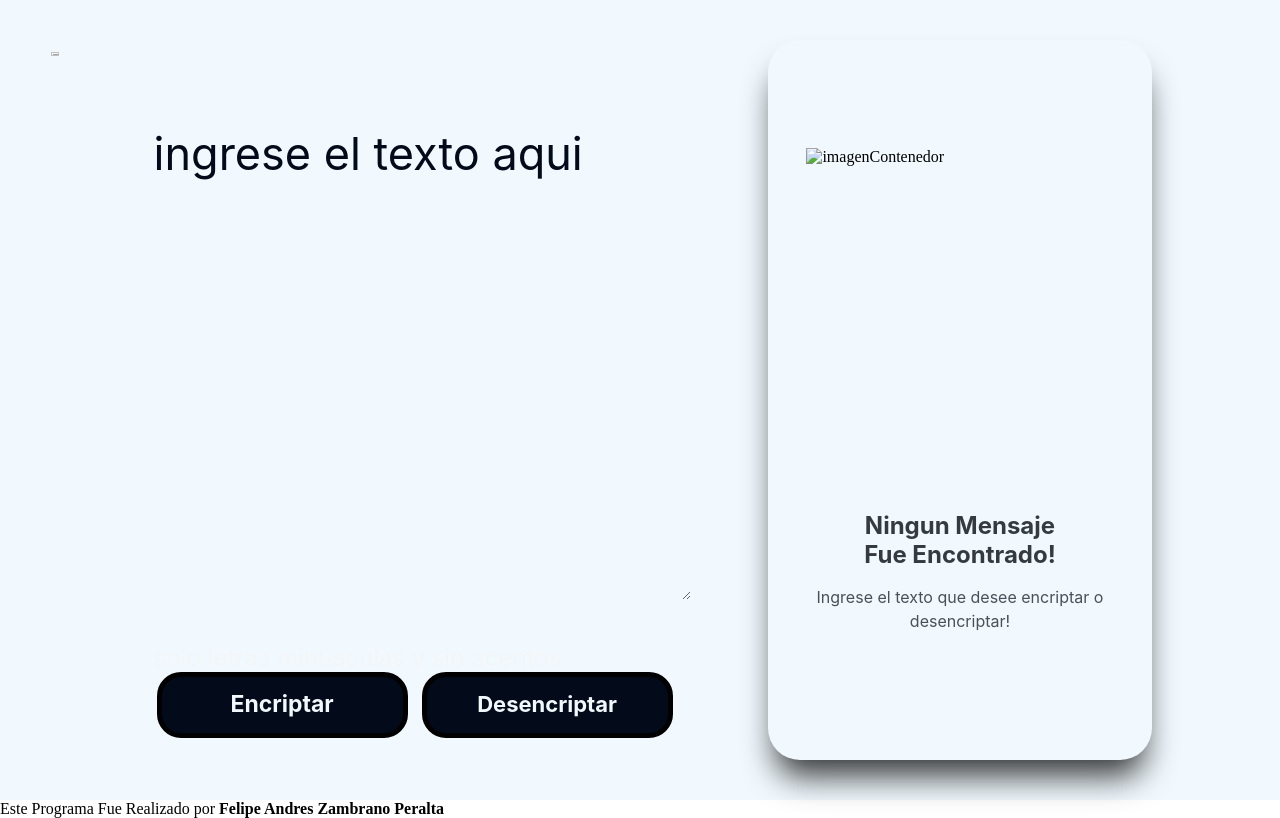
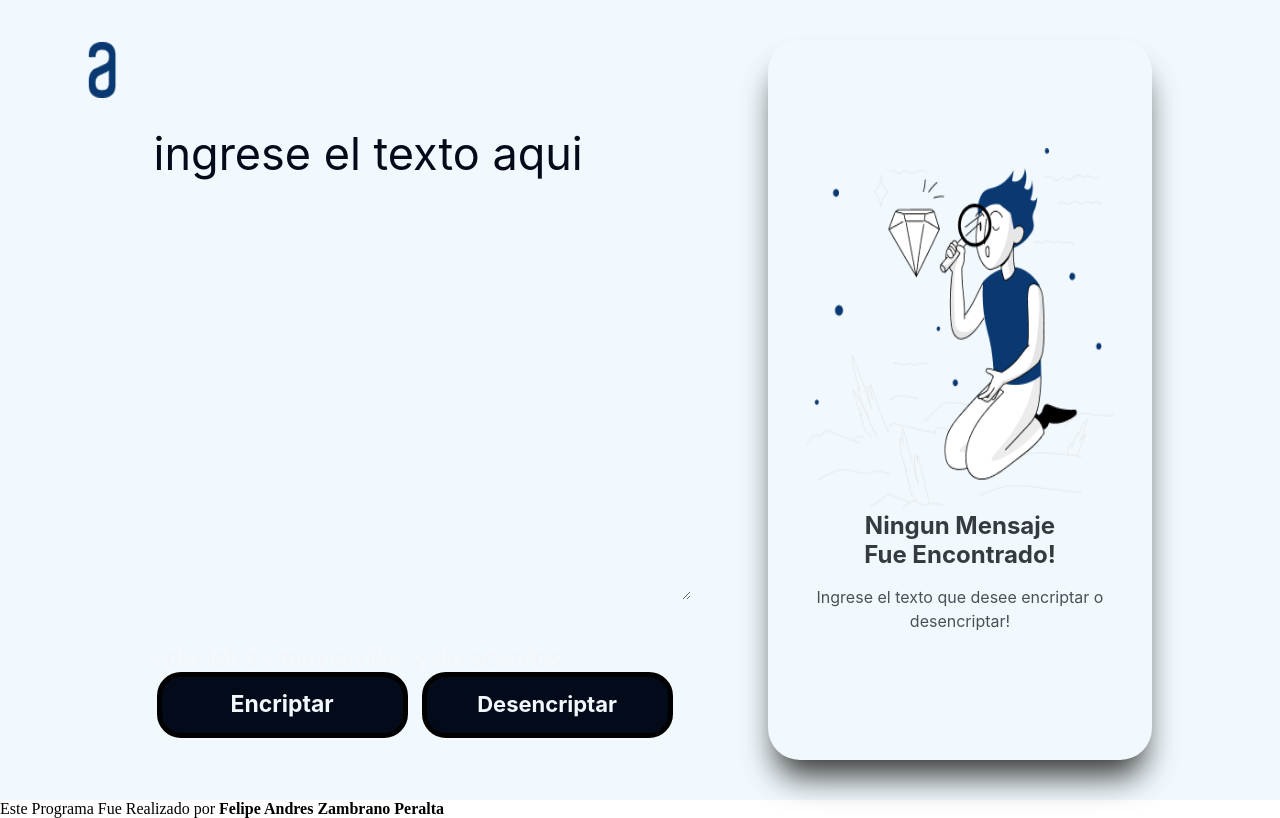
Before and after one commit to Zambranofelipe/Challenge-Alura-Cifrado-Texto, a plain HTML site: page index.html in a window 1280 px wide. Drawn offline with Linux system fonts and the light colour scheme.

Commit message:
Update index.html

```diff
--- a/index.html
+++ b/index.html
@@ -9,7 +9,7 @@
 </head>
     <body>
         <div class="contenedorPadre">
-                     <img src="./assets/Frame 6.png" class="imageHead">
+                     <img src="Frame 6.png" class="imageHead">
                                          <div class="contenedorHijo1">
                             <textarea class="textoIngresado" spellcheck="false" name="text" id="textoIngresado" cols="30" rows="10" style="text-transform: lowercase;" placeholder="Ingrese El Texto Aqui"
                             onkeypress="return ( (event.charCode == 32 ) || (event.charCode >= 97 && event.charCode <= 122) || (event.charCode >= 65 && event.charCode <= 90))" min="1"
@@ -26,7 +26,7 @@
 
                        <div class="contenedorHijo2">
 
-                                    <img src="./assets/Muñeco.png" class="imagenContenedor" id="imagenContenedor" alt="imagenContenedor">
+                                    <img src="Muñeco.png" class="imagenContenedor" id="imagenContenedor" alt="imagenContenedor">
                                     <div class="mensajeTextoEncriptado" id="mensajeTextoEncriptado">
                                     <h2 class="mensajeAgregado" id="mensajeAgregado">Ningun Mensaje Fue Encontrado!</h2>
                                     <p class="mensajeAgregado2" id="mensajeAgregado2">Ingrese el texto que desee encriptar o desencriptar!</p>
```
